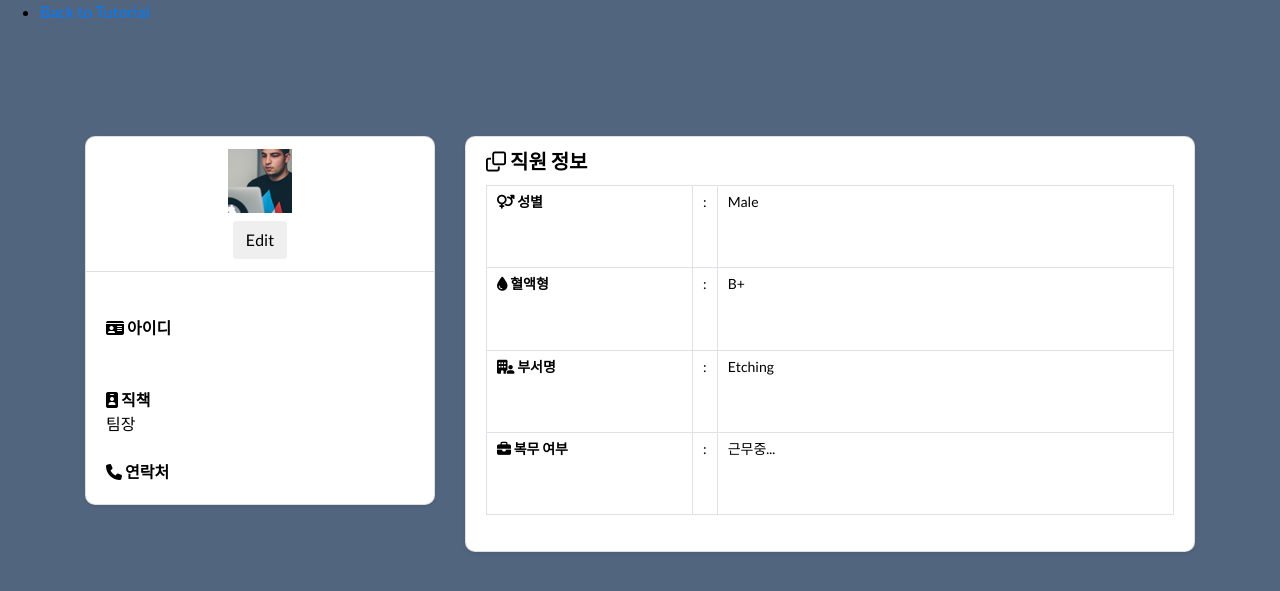
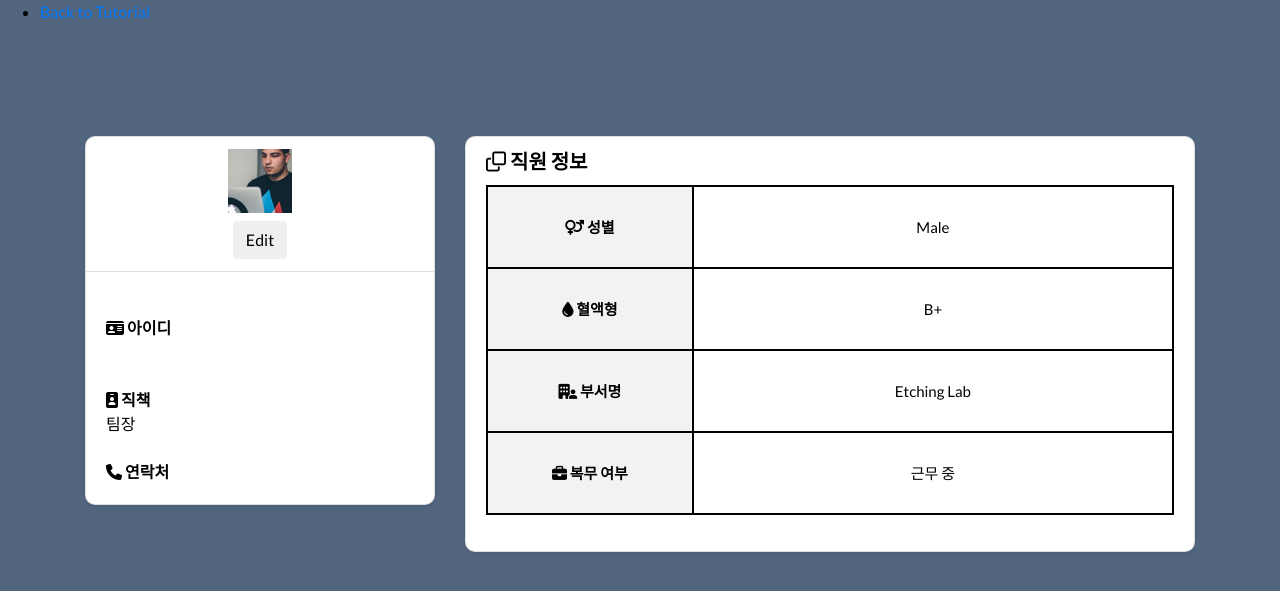
Before and after one commit to LIMEMONI/J6, a FastAPI app: template templates/profile1.html in a window 1280 px wide. Shown: the top 591 px of the page. Run offline with FastAPI, Linux system fonts and the light colour scheme; the template is opened without the code that fills it, so the values that code supplies are empty; some libraries are stand-ins or nearby versions.

Commit message:
프로필 css 수정 및 알람수,더보기 링크 수정 된 내용 합침

```diff
--- a/main.py
+++ b/main.py
@@ -579,11 +579,10 @@ async def page_alram(request: Request, time: str, xlim_s: int, xlim_e: int):
                         WHERE (multi_pred_fl = 1) or (multi_pred_pb = 1) or (multi_pred_ph = 1);""")
         existing_user = cursor.fetchall()
 
-        bar_lis = [[existing_user[0][3], existing_user[0][4]]]
-        cnt = 0
+        bar_lis = [[existing_user[-1][3], existing_user[-1][4]]]
 
         for i in range(len(existing_user) - 2, -1, -1):
-            if existing_user[i][-1] not in ['0','1']:
+            if existing_user[i][-1] != 0 and existing_user[i][-1]!=1:
                 bar_lis[len(bar_lis) - 1].append(existing_user[i + 1][4])
                 bar_lis.append([existing_user[i][3], existing_user[i][4]])
 
@@ -594,51 +593,8 @@ async def page_alram(request: Request, time: str, xlim_s: int, xlim_e: int):
     except:
         line_lis = None
         bar_lis = [[None, 0, 0]]
-    # ### alram_draw
-    # cursor.execute("""SELECT distinct DATE_FORMAT(input_time, '%H:%i:%s'), ACTUALROTATIONANGLE, FIXTURETILTANGLE,
-    #                                               p  ETCHBEAMCURRENT,IONGAUGEPRESSURE,
-    #                                                 ETCHGASCHANNEL1READBACK, ETCHPBNGASREADBACK,
-    #                                                 ACTUALSTEPDURATION, ETCHSOURCEUSAGE,
-    #                                                 FLOWCOOLFLOWRATE,FLOWCOOLPRESSURE
-    #                 FROM input_data_1;""")
-    # existing_user = cursor.fetchall()
+
     mem_name = request.session.get('mem_name')
-    # colnames = cursor.description # 변수정보
-    # cols = [[i, colnames[i][0], colnames[i+1][0]] for i in range(1, len(colnames), 2)] # 변수명
-
-    # alram_dic = {}
-    # for i in range(1, len(existing_user[0])):
-    #     alram_dic.update({'alram{}'.format(i) : [{'time': val[0], 'col':val[i]} for val in existing_user]}) # line_alram
-
-    # try:
-    #     ### rul_line_draw
-    #     cursor.execute("""SELECT row_index
-    #                         FROM (SELECT rul_, ROW_NUMBER() OVER (ORDER BY inputDATE_FORMAT(input_time, '%H:%i:%s_time) AS row_index
-    #                             FROM rul_1) AS temp
-    #                         WHERE rul_time = 0;""")
-    #     existing_user = cursor.fetchall()
-
-    #     line_lis = [val[0] for val in existing_user]
-
-
-    #     ### side_bar_list
-    #     cursor.execute("""SELECT temp.*, (row_index - LAG(row_index) OVER (ORDER BY row_index)) as diff
-    #                         FROM (SELECT multi_pred, input_time, ROW_NUMBER() OVER (ORDER BY input_time) AS row_index
-    #                             FROM multi_1) AS temp
-    #                         WHERE multi_pred = 1;""")
-    #     existing_user = cursor.fetchall()
-
-    #     bar_lis = [[existing_user[0][3], existing_user[0][4]]]
-    #     cnt = 0
-    #     for i in range(1, len(existing_user)):
-    #         if existing_user[i][-1] != 1 :
-    #             bar_lis[len(bar_lis)-1].append(existing_user[i-1][4])
-    #             bar_lis.append([existing_user[i][3], existing_user[i][4]])
-    #     bar_lis[-1].append(existing_user[-1][4])
-
-    # except:
-    #     line_lis = None
-    #     bar_lis = [[None, 0, 0]]
 
     return templates.TemplateResponse("alram.html", {"request":request,
                                                      'mem_name':mem_name,
@@ -654,7 +610,7 @@ async def page_alram(request: Request, time: str, xlim_s: int, xlim_e: int):
 async def render_profile_page(request: Request):
 
     # 데이터베이스에서 bar_lis 데이터를 가져옴
-    bar_lis = fetch_bar_lis_from_database()
+    bar_lis,line_lis = fetch_bar_lis_from_database()
 
     # 세션에서 사용자 아이디 및 이름 가져오기
     mem_id = request.session.get("mem_id", None)
@@ -676,7 +632,7 @@ async def render_profile_page(request: Request):
         # 세션에 사용자 아이디가 없는 경우, 로그인 페이지로 리다이렉트
         return RedirectResponse(url="/")
 
-    return templates.TemplateResponse("profile.html", {"request": request, "mem_name": mem_name, "bar_lis": bar_lis})
+    return templates.TemplateResponse("profile.html", {"request": request, "mem_name": mem_name, "bar_lis": bar_lis, "line_lis": line_lis})
 
 # Profile1 페이지로 이동
 @app.get("/profile1.html", response_class=HTMLResponse)
--- a/templates/dashboard.html
+++ b/templates/dashboard.html
@@ -110,7 +110,7 @@
                                 {% set i_e = item[2] %}
                                 <li><a class="notification-item" href="/alram.html?time={{ val }}&xlim_s={{ i_s }}&xlim_e={{ i_e }}"> 공정 이상 감지 구간 : {{ val }}</a></li>
                             {% endfor %}
-                            <li><a class="view-more" style="text-align: center;"><i class="lnr lnr-alarm"></i> 더 보기</a></li>
+                            <li><a class="view-more" style="text-align: center;" href="/alram.html?time={{ bar_lis[0][0] }}&xlim_s={{ bar_lis[0][1] }}&xlim_e={{ bar_lis[0][2] }}" ><i class="lnr lnr-alarm" ></i> 더 보기</a></li>
                         </ul>
                         <span class="alarm-count-badge">{{ bar_lis|length }}</span>
                         </li>
--- a/templates/main.html
+++ b/templates/main.html
@@ -235,7 +235,7 @@
                                 {% set i_e = item[2] %}
                                 <li><a class="notification-item" href="/alram.html?time={{ val }}&xlim_s={{ i_s }}&xlim_e={{ i_e }}"> 공정 이상 감지 구간 : {{ val }}</a></li>
                             {% endfor %}
-                            <li><a class="view-more" style="text-align: center;"><i class="lnr lnr-alarm"></i> 더 보기</a></li>
+                            <li><a class="view-more" style="text-align: center;" href="/alram.html?time={{ bar_lis[0][0] }}&xlim_s={{ bar_lis[0][1] }}&xlim_e={{ bar_lis[0][2] }}" ><i class="lnr lnr-alarm" ></i> 더 보기</a></li>
                         </ul>
                         <span class="alarm-count-badge">{{ bar_lis|length }}</span>
                         </li>
--- a/templates/profile.html
+++ b/templates/profile.html
@@ -103,7 +103,7 @@
                                 {% set i_e = item[2] %}
                                 <li><a class="notification-item" href="/alram.html?time={{ val }}&xlim_s={{ i_s }}&xlim_e={{ i_e }}"> 공정 이상 감지 구간 : {{ val }}</a></li>
                             {% endfor %}
-                            <li><a class="view-more" style="text-align: center;"><i class="lnr lnr-alarm"></i> 더 보기</a></li>
+                            <li><a class="view-more" style="text-align: center;" href="/alram.html?time={{ bar_lis[0][0] }}&xlim_s={{ bar_lis[0][1] }}&xlim_e={{ bar_lis[0][2] }}" ><i class="lnr lnr-alarm" ></i> 더 보기</a></li>
                         </ul>
                         <span class="alarm-count-badge">{{ bar_lis|length }}</span>
                         </li>
--- a/templates/profile1.html
+++ b/templates/profile1.html
@@ -28,6 +28,27 @@
           align-items: flex-start;
       }
     </style>
+    <style>
+/* styles.css */
+.table th {
+  background-color: #f2f2f2; /* 헤더 배경색 */
+  padding: 10px; /* 셀 내 여백 */
+  text-align: right; /* 텍스트 오른쪽 정렬 */
+  border: 2px solid #000; /* 테두리 선 두껍게 그리기 */
+}
+
+.table td {
+  padding: 10px; /* 셀 내 여백 */
+  border: 2px solid #000; /* 테두리 선 두껍게 그리기 */
+}
+
+.table td, .table th {
+  text-align: center; /* 텍스트 중앙 정렬 */
+  font-size: 20px; /* 글자 크기 20px로 설정 */
+}
+
+  </style>
+
 </head>
 <body>
 
@@ -81,26 +102,22 @@
                     <h3 class="mb-0"><i class="far fa-clone pr-1"></i>직원 정보</h3>
                 </div>
                 <div class="card-body pt-0">
-            <table class="table table-bordered">
+                    <table class="table table-bordered" style="text-align: center;">
                         <tr>
-                <th width="30%"><i class="fa-solid fa-venus-mars"></i> 성별</th>
-                <td width="2%">:</td>
-                <td>Male</td>
+                            <th width="30%" style="font-size: 15px; vertical-align: middle;"><i class="fa-solid fa-venus-mars"></i> 성별</th>
+                            <td style="font-size: 15px; vertical-align: middle;">Male</td>
                         </tr>
                         <tr>
-                <th width="30%"><i class="fa-solid fa-droplet"></i> 혈액형</th>
-                <td width="2%">:</td>
-                <td>B+</td>
+                            <th width="30%" style="font-size: 15px; vertical-align: middle;"><i class="fa-solid fa-droplet"></i> 혈액형</th>
+                            <td style="font-size: 15px; vertical-align: middle;">B+</td>
                         </tr>
                         <tr>
-                <th width="30%"><i class="fa-solid fa-building-user"></i> 부서명</th>
-                <td width="2%">:</td>
-                <td>Etching</td>
+                            <th width="30%" style="font-size: 15px; vertical-align: middle;"><i class="fa-solid fa-building-user"></i> 부서명</th>
+                            <td style="font-size: 15px; vertical-align: middle;">Etching Lab</td>
                         </tr>
                         <tr>
-                <th width="30%"><i class="fa-solid fa-briefcase"></i> 복무 여부</th>
-                <td width="2%">:</td>
-                <td>근무중...</td>
+                            <th width="30%" style="font-size: 15px; vertical-align: middle;"><i class="fa-solid fa-briefcase"></i> 복무 여부</th>
+                            <td style="font-size: 15px; vertical-align: middle;">근무 중</td>
                         </tr>
                     </table>
                 </div>
```
Also changed, not shown: templates/alram.html (+18 -2 lines), 1 other file. Lines whose indentation alone changed are shown as unchanged.
